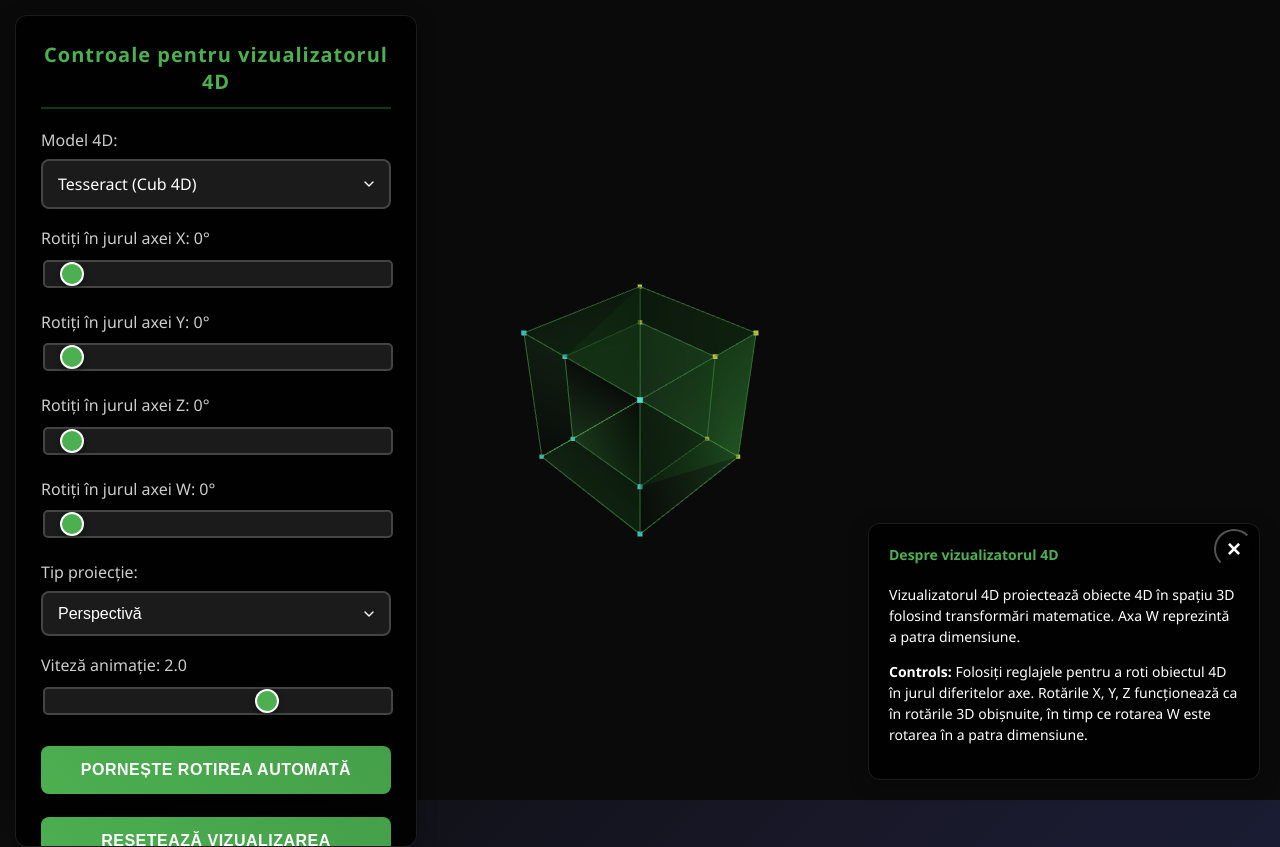
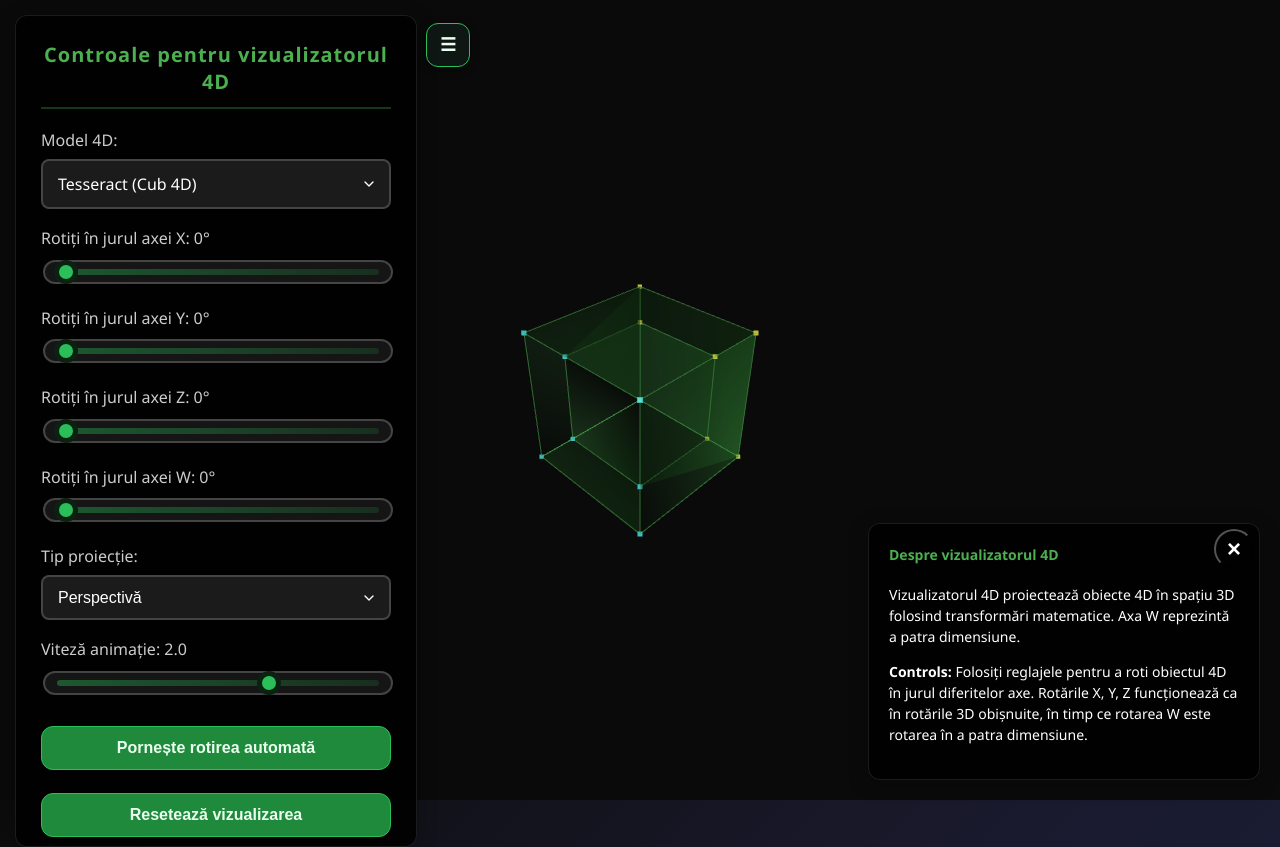
Before and after one commit to stefanarctic/4D-Visualizer, a website: page index.html in a window 1280 px wide. Drawn offline with nearby package versions, Linux system fonts and the light colour scheme; animation ran at ten frames a second.

Commit message:
Finished

```diff
--- a/index.html
+++ b/index.html
@@ -3,13 +3,15 @@
 <head>
     <meta charset="UTF-8">
     <meta name="viewport" content="width=device-width, initial-scale=1.0">
-    <title>4D Visualizer - THREE.js</title>
+    <title>4D Visualizer</title>
     <link rel="stylesheet" href="styles.css">
 </head>
 <body>
     <div id="container">
         <div id="canvas-container"></div>
 
+        <button id="sidebarToggle" aria-label="Toggle controls">☰</button>
+        <aside id="sidebar" class="sidebar">
         <div id="controls">
             <h3 style="margin-top: 0; color: #4CAF50;">Controale pentru vizualizatorul 4D</h3>
 
@@ -108,6 +110,7 @@
             <button id="auto-rotate">Pornește rotirea automată</button>
             <button id="reset-view">Resetează vizualizarea</button>
         </div>
+        </aside>
 
         <div id="info">
             <button id="close-info" class="close-btn" onclick="document.getElementById('info').classList.add('hidden')">&times;</button>
--- a/js/main.js
+++ b/js/main.js
@@ -53,6 +53,7 @@ class App4D {
         this.setupAnimationControls();
         this.setupButtons();
         this.setupInfoPanel();
+        this.setupSidebarToggle();
     }
 
     setupModelSelector() {
@@ -201,6 +202,36 @@ class App4D {
         console.log('Info panel setup - using HTML onclick handler');
     }
 
+    setupSidebarToggle() {
+        const sidebar = document.getElementById('sidebar');
+        const toggle = document.getElementById('sidebarToggle');
+        if (!sidebar || !toggle) return;
+
+        const syncBodyClass = () => {
+            if (sidebar.classList.contains('collapsed')) {
+                document.body.classList.add('sidebar-collapsed');
+            } else {
+                document.body.classList.remove('sidebar-collapsed');
+            }
+        };
+
+        toggle.addEventListener('click', () => {
+            sidebar.classList.toggle('collapsed');
+            syncBodyClass();
+        });
+
+        // Start collapsed on small screens
+        const mq = window.matchMedia('(max-width: 900px)');
+        const applyInitial = () => {
+            if (mq.matches) {
+                sidebar.classList.add('collapsed');
+            }
+        };
+        applyInitial();
+        syncBodyClass();
+        mq.addEventListener ? mq.addEventListener('change', applyInitial) : mq.addListener(applyInitial);
+    }
+
     updateRotation() {
         if (!this.visualizer) return;
 
--- a/styles.css
+++ b/styles.css
@@ -4,6 +4,11 @@ body {
     background: linear-gradient(135deg, #0c0c0c 0%, #1a1a2e 50%, #16213e 100%);
     font-family: 'Segoe UI', Tahoma, Geneva, Verdana, sans-serif;
     overflow: hidden;
+}
+
+:root {
+    --sidebar-width: 380px;
+    --sidebar-gap: 46px;
 }
 
 #container {
@@ -26,10 +31,29 @@ body {
     pointer-events: auto;
 }
 
+.sidebar {
+    position: absolute;
+    top: 0;
+    left: 0;
+    height: 100%;
+    width: var(--sidebar-width);
+    max-width: calc(100vw - 30px);
+    padding: 15px;
+    box-sizing: border-box;
+    transform: translateX(0);
+    transition: transform 280ms ease;
+    z-index: 10;
+}
+
+.sidebar.collapsed {
+    transform: translateX(-100%);
+}
+
 #controls {
     position: absolute;
     top: 15px;
     left: 15px;
+    right: 15px;
     background: rgba(0, 0, 0, 0.85);
     padding: 25px;
     padding-bottom: 35px;
@@ -38,12 +62,46 @@ body {
     backdrop-filter: blur(10px);
     border: 1px solid rgba(255, 255, 255, 0.1);
     width: 350px;
-    max-width: calc(100vw - 30px);
+    max-width: 100%;
     max-height: calc(100vh - 30px);
     overflow-y: auto;
     overflow-x: hidden;
-    z-index: 10;
     box-shadow: 0 4px 20px rgba(0, 0, 0, 0.3);
+}
+
+#sidebarToggle {
+    position: fixed;
+    top: 15px;
+    left: var(--sidebar-gap);
+    z-index: 100;
+    width: 44px;
+    height: 44px;
+    display: flex;
+    justify-content: center;
+    align-items: center;
+    border-radius: 12px;
+    border: 1px solid #2bbf5a;
+    background: rgba(15, 25, 20, 0.9);
+    color: #eaffef;
+    font-size: 18px;
+    font-weight: 700;
+    cursor: pointer;
+    box-shadow: 0 2px 10px rgba(0,0,0,0.4);
+    transition: left 280ms ease, transform .2s ease, box-shadow .2s ease, background .2s ease;
+}
+
+#sidebarToggle:hover {
+    transform: translateY(-1px);
+    box-shadow: 0 6px 18px rgba(43,191,90,0.25);
+}
+
+/* When sidebar is open, move toggle to sit at its outer edge */
+body:not(.sidebar-collapsed) #sidebarToggle {
+    left: calc(var(--sidebar-width) + var(--sidebar-gap));
+}
+
+@media (max-width: 420px) {
+    :root { --sidebar-width: calc(100vw - 40px); }
 }
 
 /* Custom scrollbar for the controls panel */
@@ -305,20 +363,19 @@ select option:not(:last-child) {
 
 input[type="range"] {
     width: 100%;
-    padding: 12px 15px;
+    padding: 10px 12px;
     border: 2px solid #444;
-    border-radius: 8px;
-    background: rgba(255, 255, 255, 0.1);
+    border-radius: 12px;
+    background: rgba(255, 255, 255, 0.08);
     color: white;
     font-size: 16px;
     box-sizing: border-box;
     font-weight: 500;
     -webkit-appearance: none;
     appearance: none;
-    height: 10px;
+    height: 24px; /* clickable area */
     outline: none;
-    border-radius: 5px;
-    transition: all 0.3s ease;
+    transition: all 0.2s ease;
 }
 
 input[type="range"]:hover {
@@ -332,49 +389,66 @@ input[type="range"]:focus {
     box-shadow: 0 0 0 3px rgba(76, 175, 80, 0.2);
 }
 
+/* WebKit */
+input[type="range"]::-webkit-slider-runnable-track {
+    height: 6px;
+    background: linear-gradient(90deg, rgba(43,191,90,0.4), rgba(43,191,90,0.15));
+    border-radius: 999px;
+}
 input[type="range"]::-webkit-slider-thumb {
     -webkit-appearance: none;
     appearance: none;
-    width: 24px;
-    height: 24px;
-    background: #4CAF50;
+    width: 18px;
+    height: 18px;
+    background: #2bbf5a;
     border-radius: 50%;
     cursor: pointer;
-    box-shadow: 0 3px 6px rgba(0, 0, 0, 0.4);
-    border: 2px solid #fff;
+    border: 2px solid #0b2213;
+    margin-top: -6px; /* centers thumb over 6px track */
+    box-shadow: 0 0 0 3px rgba(11,34,19,1);
+    transition: transform .15s ease, box-shadow .15s ease;
+}
+input[type="range"]:hover::-webkit-slider-thumb,
+input[type="range"]:focus::-webkit-slider-thumb {
+    box-shadow: 0 0 0 4px rgba(43,191,90,0.25);
+    transform: scale(1.05);
 }
 
+/* Firefox */
+input[type="range"]::-moz-range-track {
+    height: 6px;
+    background: linear-gradient(90deg, rgba(43,191,90,0.4), rgba(43,191,90,0.15));
+    border-radius: 999px;
+}
 input[type="range"]::-moz-range-thumb {
-    width: 24px;
-    height: 24px;
-    background: #4CAF50;
+    width: 18px;
+    height: 18px;
+    background: #2bbf5a;
     border-radius: 50%;
     cursor: pointer;
-    border: 2px solid #fff;
-    box-shadow: 0 3px 6px rgba(0, 0, 0, 0.4);
+    border: 2px solid #0b2213;
+    box-shadow: 0 0 0 3px rgba(11,34,19,1);
 }
 
 button:not(.close-btn) {
-    background: linear-gradient(45deg, #4CAF50, #45a049);
-    color: white;
-    border: none;
-    padding: 15px 25px;
-    border-radius: 8px;
+    background: #1f8a3b;
+    color: #eaffef;
+    border: 1px solid #2bbf5a;
+    padding: 12px 18px;
+    border-radius: 12px;
     cursor: pointer;
     font-size: 16px;
     margin: 8px 0;
     margin-bottom: 15px;
-    transition: all 0.3s ease;
+    transition: transform .2s ease, box-shadow .2s ease, background .2s ease;
     width: 100%;
     box-sizing: border-box;
     font-weight: 600;
-    text-transform: uppercase;
-    letter-spacing: 0.5px;
 }
 
 button:not(.close-btn):hover {
-    transform: translateY(-2px);
-    box-shadow: 0 4px 8px rgba(76, 175, 80, 0.3);
+    transform: translateY(-1px);
+    box-shadow: 0 0 0 3px rgba(43,191,90,0.15) inset, 0 0 16px rgba(43,191,90,0.25);
 }
 
 /* Specific styling for the last button */
```
